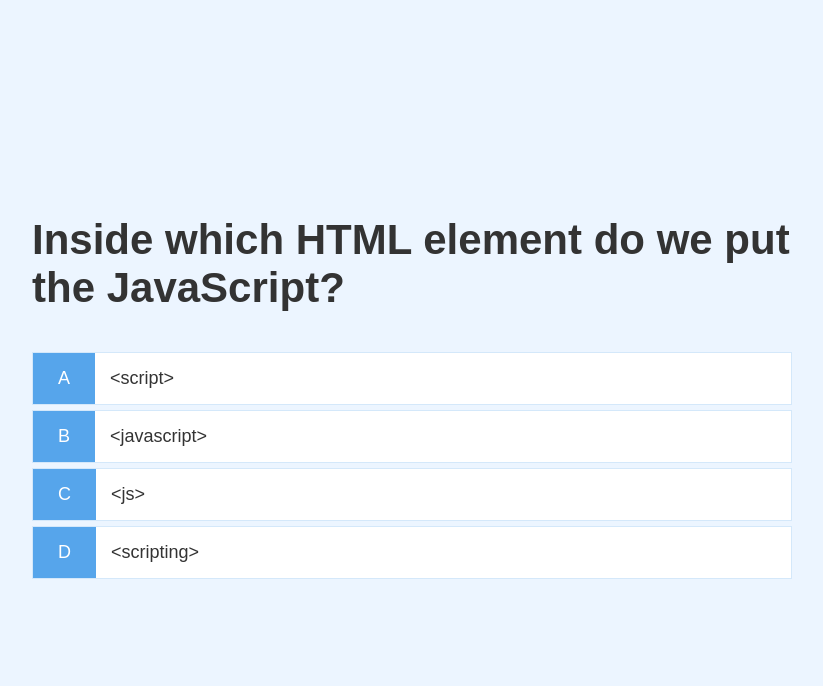
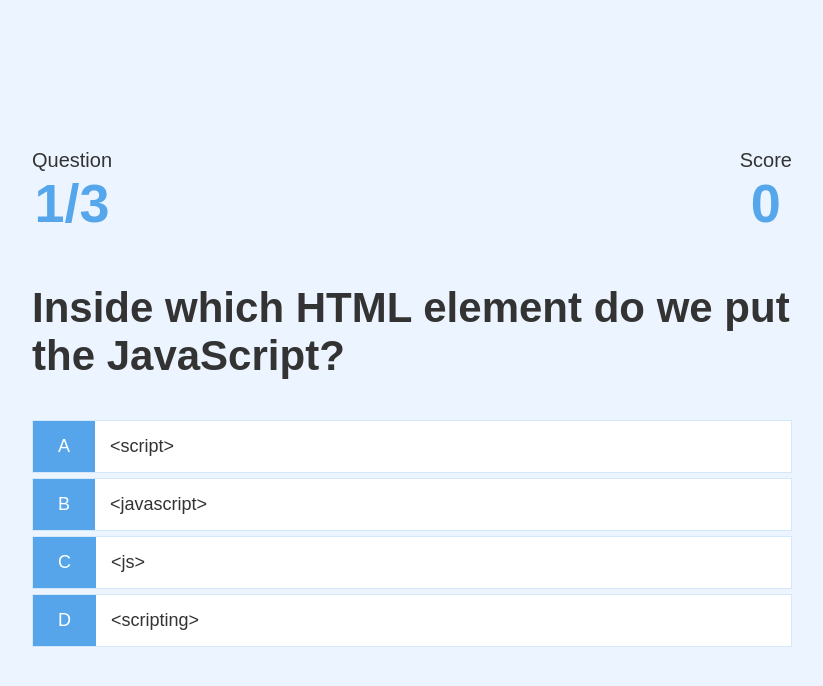
Before and after one commit to ExleyRoux/Quiz_App, a plain HTML site: page game.html in a window 1280 px wide. Shown: the whole page, without its empty margins (228-1051 px from the left). Drawn offline with Linux system fonts and the light colour scheme.

Commit message:
Head's Up Display for Score and Progress

```diff
--- a/game.css
+++ b/game.css
@@ -32,3 +32,18 @@
 .incorrect{
     background-color: #dc3545;
 }
+
+/* HUD */
+#hud{
+    display: flex;
+    justify-content: space-between;
+}
+
+.hud-prefix{
+    text-align: center;
+    font-size: 2rem;
+}
+
+.hud-main-text{
+    text-align: center;
+}
--- a/game.html
+++ b/game.html
@@ -11,6 +11,19 @@
 <body>
     <div class="container">
         <div id="game" class="justify-center flex-column">
+            <div id="hud">
+                <div id="hud-item">
+                    <p class="hud-prefix">Question</p>
+                    <h1 class="hud-main-text" id="questionCounter"></h1>
+                </div>
+                <div id="hud-item">
+                    <p class="hud-prefix">Score</p>
+                    <h1 class="hud-main-text" id="score">0</h1>
+                </div>
+            </div>
+
+
+
             <h2 id="question">What is the answer to this question?</h2>
             <div class="choice-container">
                 <p class="choice-prefix">A</p>
--- a/game.js
+++ b/game.js
@@ -1,5 +1,8 @@
 const question = document.getElementById("question");
 const choices = Array.from(document.getElementsByClassName("choice-text"));
+const questionCounterText = document.getElementById('questionCounter');
+const scoreText = document.getElementById('score');
+
 
 let currentQuestion = {};
 let acceptingAnswers = true;
@@ -53,6 +56,8 @@ getNewQuestion = () => {
     }
 
     questionCounter++;
+    questionCounterText.innerText = `${questionCounter}/${MAX_QUESTIONS}`;
+
     const questionIndex = Math.floor(Math.random() * availableQuestions.length);
     currentQuestion = availableQuestions[questionIndex];
     question.innerText = currentQuestion.question;
@@ -75,6 +80,10 @@ choices.forEach(choice => {
         const selectedAnswer = selectedChoice.dataset["number"];
         const classToApply = selectedAnswer == currentQuestion.answer ? 'correct' : 'incorrect'
 
+        if(classToApply == 'correct'){
+            incrementSCore(CORRECT_BONUS);
+        }
+
         selectedChoice.parentElement.classList.add(classToApply); //this is how you apply new class to an element
 
         setTimeout(() => {
@@ -84,4 +93,9 @@ choices.forEach(choice => {
     })
 });
 
+incrementSCore = num => {
+    score += num;
+    scoreText.innerText = score;
+}
+
 startGame();
```
